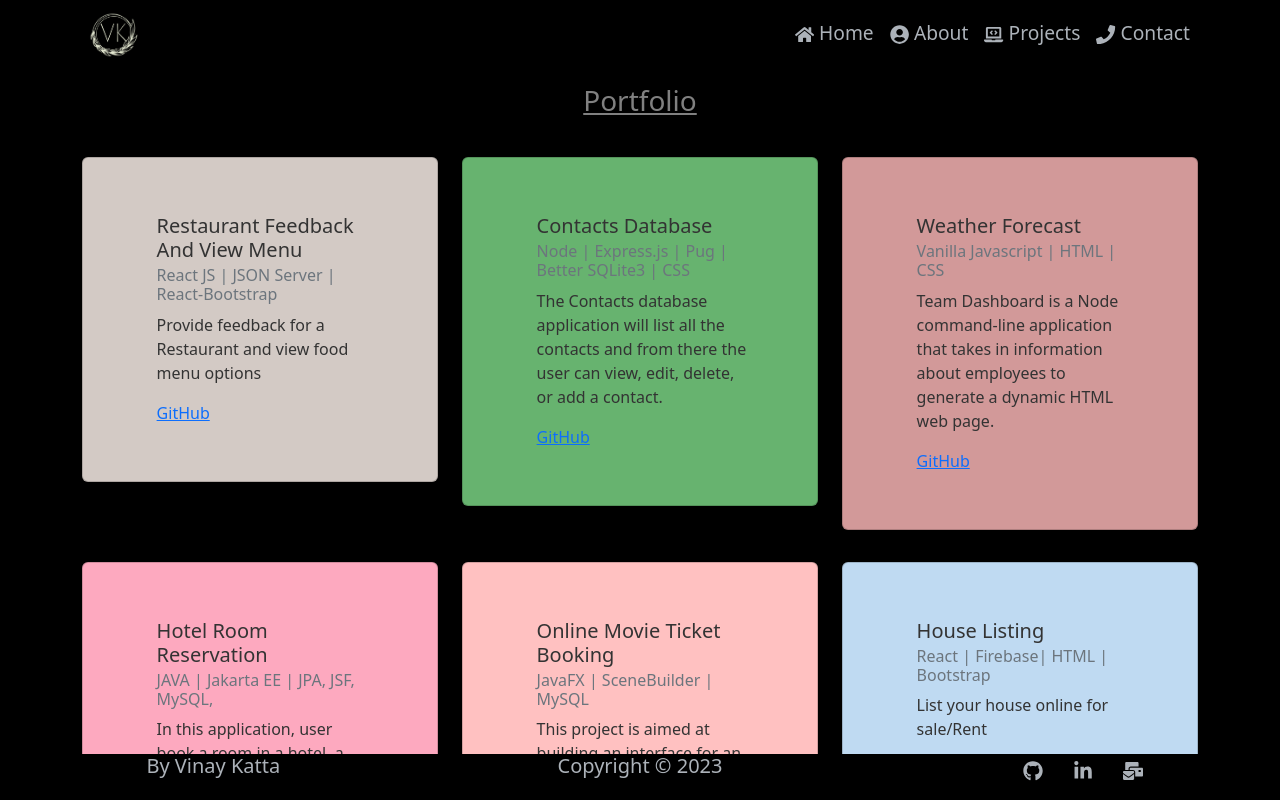
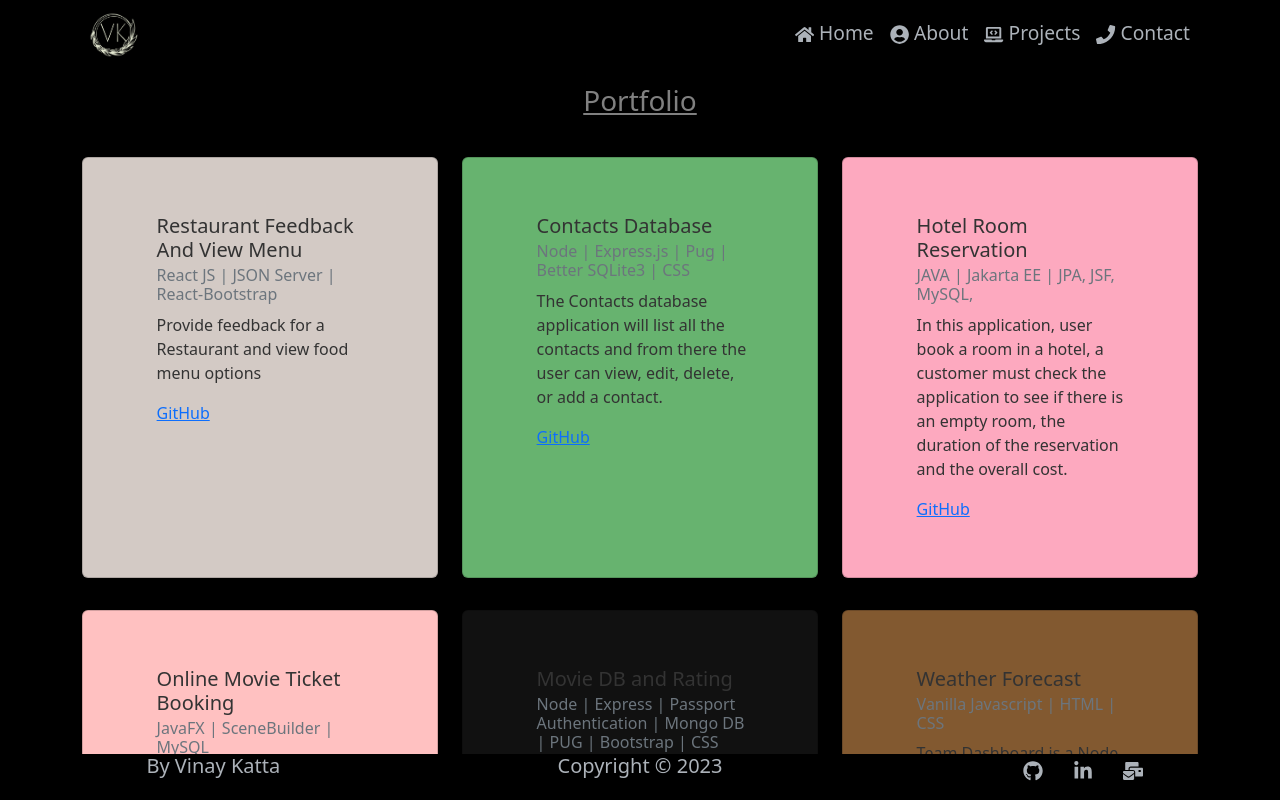
Before and after one commit to vkatta316/my-profile, a React (Create React App) app: page /projects in a window 1280 px wide. Built offline with nearby package versions, Linux system fonts and the light colour scheme.

Commit message:
Update CSS for display of projects card and add recent projects to list

```diff
--- a/src/components/body/About.jsx
+++ b/src/components/body/About.jsx
@@ -19,8 +19,8 @@ function About() {
   const handleDownload = () => {
     setDownloading(true);
     const link = document.createElement("a");
-    link.href = resume;
-    link.download = "Vinay-Chowdary-Katta-Resume.pdf";
+    //link.href = resume;
+    //link.download = "Vinay-Chowdary-Katta-Resume.pdf";
     link.onload = () => {
       link.remove();
       setDownloading(false);
@@ -46,7 +46,7 @@ function About() {
             <h5>Developer who creates amazing digital experiences!</h5>
             <div className="contentDescription">
               <p>Around 10 + years of extensive Development and Support experience in the field of Information Technology.
-                Developed applications using ServiceNow platform and experience in Java, Jakarta EE, JPA, JSF, Node.js, HTML5, JavaScript, CSS, and React JS.
+                Developed applications using ServiceNow platform and experience in Java, Jakarta EE, JPA, JSF, EJB, Node.js, Express with Pug, HTML5, JavaScript (ES6),Bootstrap, CSS, and React JS.
                 Ability to prioritize; manage work, take decisions and work in tandem with different departments ensuring on time delivery.</p>
             </div>
             <div className="infoContainer">
--- a/src/components/body/Contact.jsx
+++ b/src/components/body/Contact.jsx
@@ -36,7 +36,7 @@ function Contact() {
                     </span>
                     <div className="mediaWrap">
                       <h6 className="infoType">Location</h6>
-                      <span className="infoValue">Chicago</span>
+                      <span className="infoValue">Portland</span>
                     </div>
                   </div>
                 </li>
--- a/src/components/body/ProjectItem.jsx
+++ b/src/components/body/ProjectItem.jsx
@@ -3,7 +3,7 @@ import { Card, Container, Col } from "react-bootstrap"
 
 function ProjectItem({ id, title, github, description, technologies, image, deployed, color }) {
     return (
-        <div>
+        <div className='wrapper'>
             <>
 
                 <Card style={{ width: '100%', backgroundColor: color }} >
--- a/src/components/body/projects-info/projectsInfo.json
+++ b/src/components/body/projects-info/projectsInfo.json
@@ -20,45 +20,68 @@
       "id": "2"
     },
     {
-      "title": "Weather Forecast",
-      "image": "./projectImages/team.png",
-      "technologies": "Vanilla Javascript | HTML | CSS",
-      "description": "Team Dashboard is a Node command-line application that takes in information about employees to generate a dynamic HTML web page.",
-      "github": "https://github.com/vkatta316/weather-forecast",
-      "deployed": "",
-      "bgcolor": "#d29999",
-      "id": "3"
-    },
-    {
       "title": "Hotel Room Reservation",
-      "image": "./projectImages/quiz.png",
+      "image": "./projectImages/Reservation.png",
       "technologies": "JAVA | Jakarta EE | JPA, JSF, MySQL, ",
       "description": "In this application, user book a room in a hotel, a customer must check the application to see if there is an empty room, the duration of the reservation and the overall cost.",
       "github": "https://github.com/vkatta316/Hotel-Room-Reservation",
       "deployed": "",
       "bgcolor": "#fda9bf",
-      "id": "4"
+      "id": "3"
     },
 
     {
       "title": "Online Movie Ticket Booking",
-      "image": "./projectImages/P1.png",
+      "image": "./projectImages/Booking.png",
       "description": "This project is aimed at building an interface for an online movie ticket booking system. Giving customers a convenient way to buy movie tickets is the main objective of the online ticket reservation system.",
       "technologies": "JavaFX | SceneBuilder | MySQL",
       "github": "https://github.com/vkatta316/online-movie-ticketing",
       "deployed": "",
       "bgcolor": "#ffc1c1",
-      "id": "1"
+      "id": "4"
     },
 
     {
+      "title": "Movie DB and Rating",
+      "image": "./projectImages/Rating.png",
+      "technologies": "Node | Express | Passport Authentication | Mongo DB | PUG | Bootstrap | CSS",
+      "description": "The objective of movie database/website is to help users find basic viewing basic information about movies such as synopsis, release year, ratings",
+      "github": "https://github.com/vkatta316/MovieDatabase",
+      "deployed": "",
+      "bgcolor": "#111111",
+      "id": "5"
+    },
+    {
+      "title": "Weather Forecast",
+      "image": "./projectImages/Weather.png",
+      "technologies": "Vanilla Javascript | HTML | CSS",
+      "description": "Team Dashboard is a Node command-line application that takes in information about employees to generate a dynamic HTML web page.",
+      "github": "https://github.com/vkatta316/weather-forecast",
+      "deployed": "",
+      "bgcolor": "#825930",
+      "id": "6"
+    },
+
+    {
+      "title": "My Profile ",
+      "image": "./projectImages/profile.png",
+      "technologies": "React | HTML | React Bootstrap | CSS",
+      "description": "My Projects information and job experience at various companies",
+      "github": "https://github.com/vkatta316/weather-forecast",
+      "deployed": "",
+      "bgcolor": "#cf9800",
+      "id": "7"
+    },
+
+
+    {
       "title": "House Listing",
-      "image": "./projectImages/planner.png",
-      "technologies": "React | Firebase| HTML | Bootstrap",
+      "image": "./projectImages/Listing.png",
+      "technologies": "React JS| Firebase| HTML | Bootstrap",
       "description": "List your house online for sale/Rent",
       "github": "https://github.com/vkatta316/house-listing",
       "deployed": "",
       "bgcolor": "#bfdaf2",
-      "id": "6"
+      "id": "8"
     }
   ]
--- a/src/index.css
+++ b/src/index.css
@@ -277,6 +277,12 @@ section {
   display: none;
 }
 
+.wrapper{
+  display: flex;
+  justify-content: space-between;
+  align-items: stretch;
+}
+
 @media (min-width: 750px) {
   .about .socialIcons .icon {
     display: inline;
```
